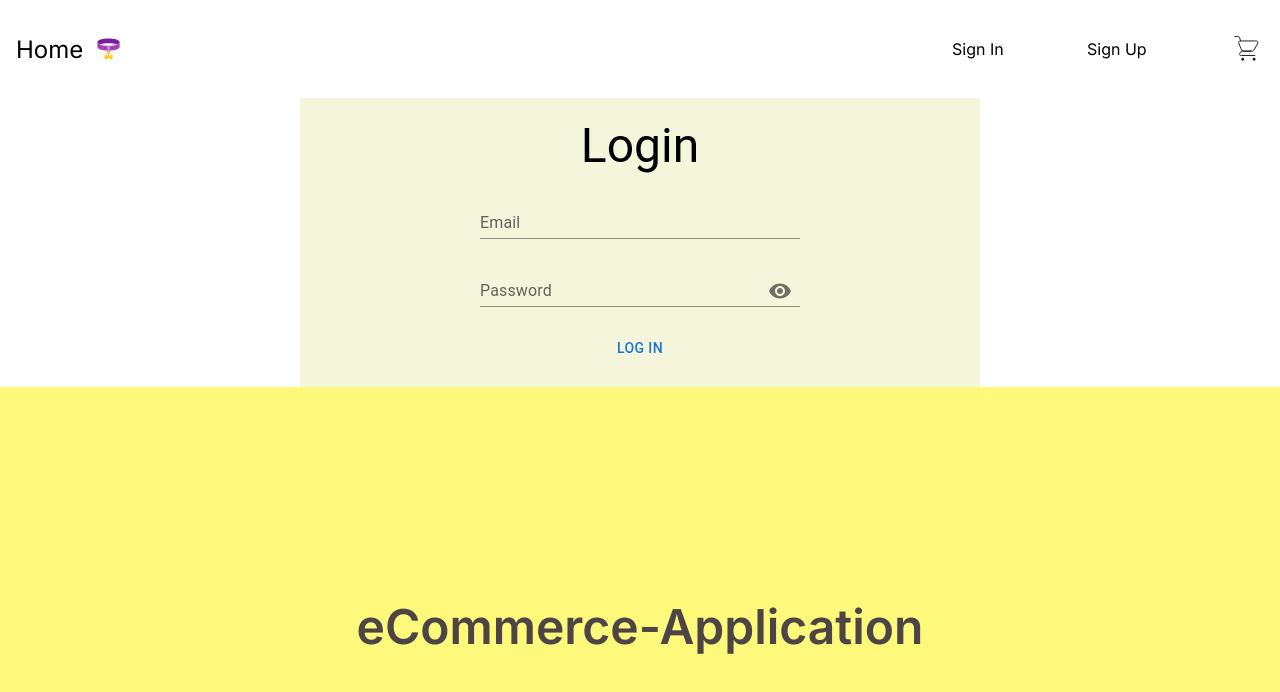
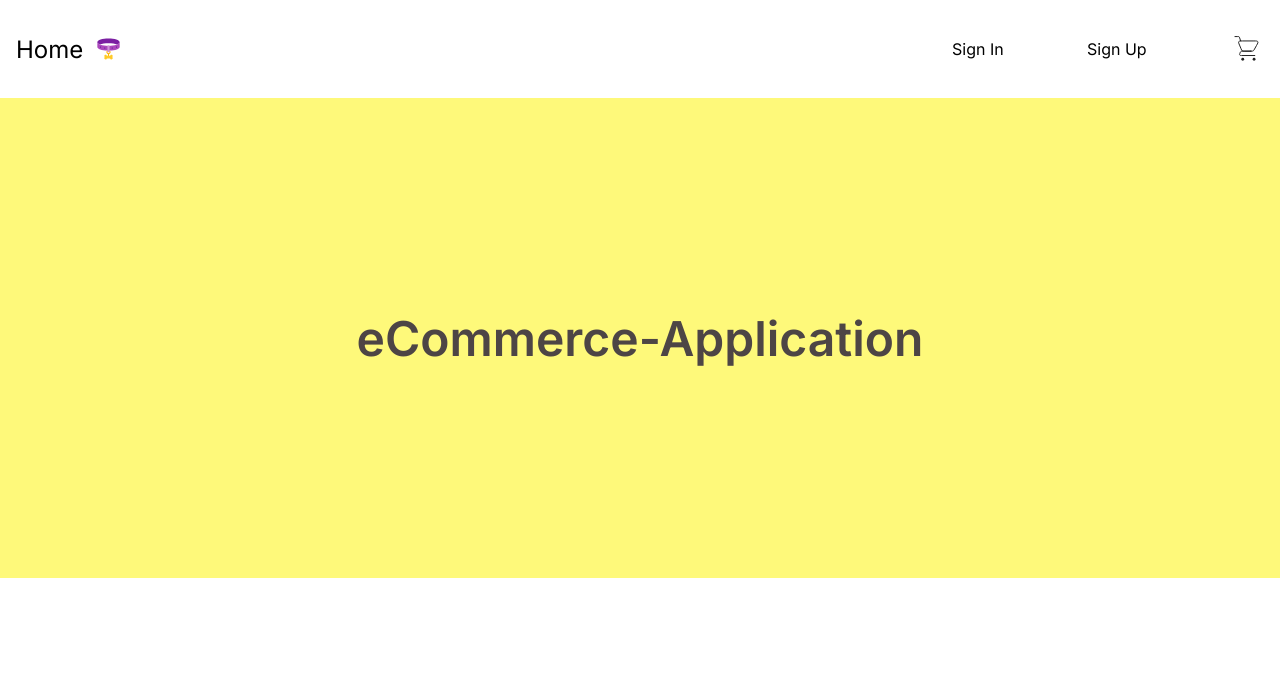
Before and after one commit to eugenekhovaiev/eCommerce-Application, a React (Vite) app: page / in a window 1280 px wide. Shown: the top 692 px of the page. Built offline with nearby package versions, Linux system fonts and the light colour scheme.

Commit message:
fix: change the path for main

```diff
--- a/src/app/App.tsx
+++ b/src/app/App.tsx
@@ -10,10 +10,10 @@
   return (
     <>
       <Header />
-      <Login />
-      <Main />
+      {/* <Login /> */}
+      {/* <Main /> */}
       <Routes>
-        <Route path="/main" element={<Main />} />
+        <Route path="/" element={<Main />} />
         <Route path="/login" element={<Login />} />
         {/* <Route path='/registration' element={<Registration />} />
         <Route path='*' element={<Page404 />} /> */}
```
